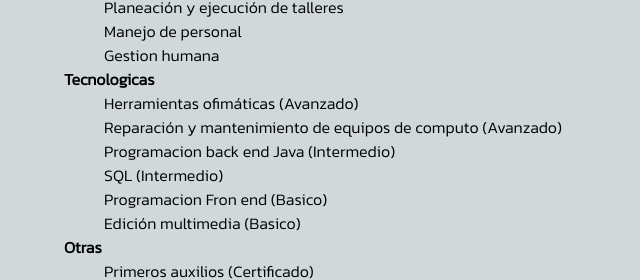
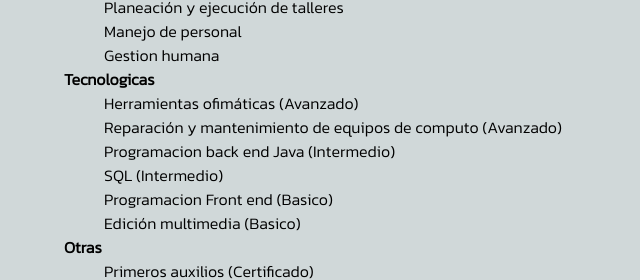
Before and after one commit to Daniel-Aguirre-L/Hoja-de-vida, a plain HTML site: page sobremi.html in a window 1280 px wide. Shown: the part 1179-1459 px from the top of the page, 0-640 px from the left. Drawn offline with Linux system fonts and the light colour scheme.

Commit message:
Update sobremi.html

```diff
--- a/sobremi.html
+++ b/sobremi.html
@@ -63,7 +63,7 @@
         <dd>Reparación y mantenimiento de equipos de computo (Avanzado)</dd>
         <dd>Programacion back end Java (Intermedio)</dd>
         <dd>SQL (Intermedio)</dd>
-        <dd>Programacion Fron end (Basico)</dd>
+        <dd>Programacion Front end (Basico)</dd>
         <dd>Edición multimedia (Basico)</dd>
         <dt>Otras</dt>
         <dd>Primeros auxilios (Certificado)</dd>
```
